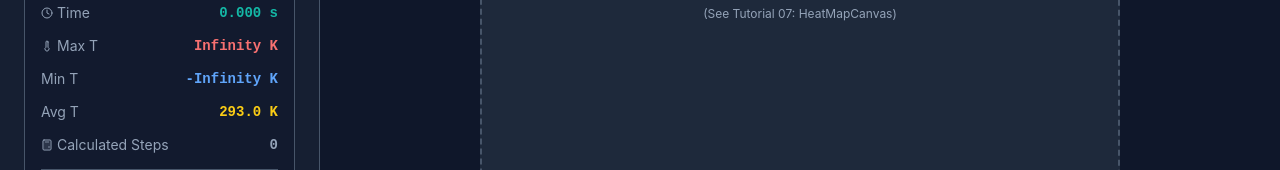
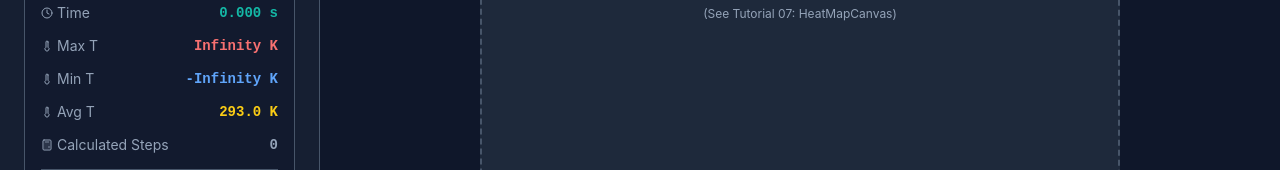
Before and after one commit to finnrmn/composite-plate-heat-conduction-simulation, a React (Vite) app in the folder simulation/: page / in a window 1280 px wide. Both pictures are taken after a click on the button "Simulation". Shown: the part 413-583 px from the top of the page. Built offline with nearby package versions, Linux system fonts and the light colour scheme.

Commit message:
🔧 SimulationView

```diff
--- a/simulation/src/views/SimulationView.tsx
+++ b/simulation/src/views/SimulationView.tsx
@@ -350,12 +350,16 @@ export const SimulationView: React.FC<SimulationViewProps> = ({
                         </StatItem>
 
                         <StatItem>
-                            <StatLabel>Min T</StatLabel>
+                            <StatLabel>
+                                <Thermometer />
+                                Min T</StatLabel>
                             <StatValue color="#60a5fa">{stats.minTemp.toFixed(1)} K</StatValue>
                         </StatItem>
 
                         <StatItem>
-                            <StatLabel>Avg T</StatLabel>
+                            <StatLabel>
+                                <Thermometer />
+                                Avg T</StatLabel>
                             <StatValue color="#facc15">{stats.avgTemp.toFixed(1)} K</StatValue>
                         </StatItem>
                         <StatItem>
```
